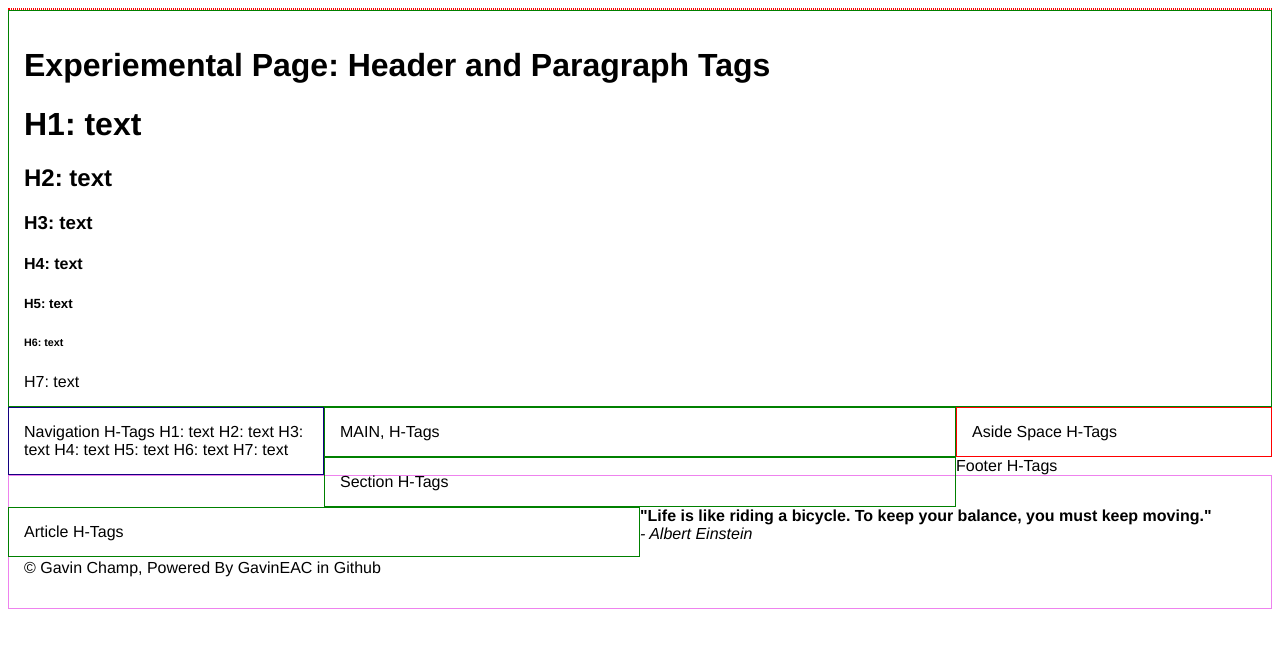
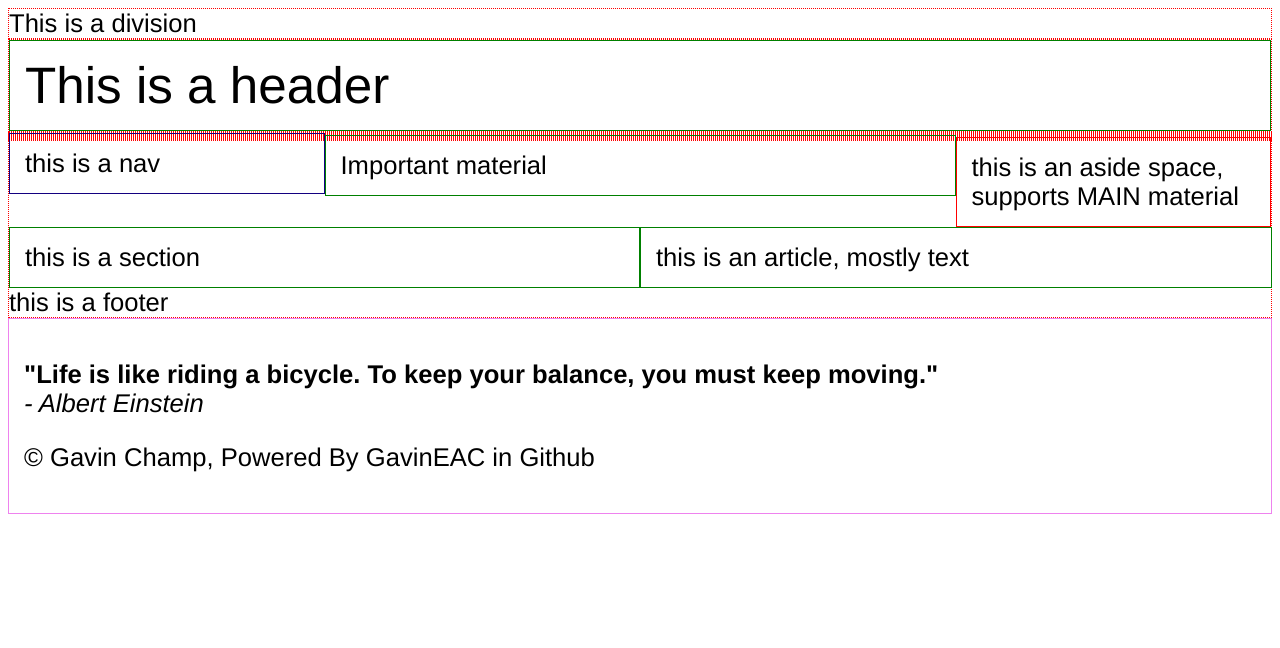
Before and after one commit to GavinEAC/LearningHTML.github.io, a plain HTML site: page PreTemplate exp Pages/exp DIVS.html in a window 1280 px wide. Drawn offline with Linux system fonts and the light colour scheme.

Commit message:
Update exp DIVS.html

```diff
--- a/PreTemplate exp Pages/exp DIVS.html
+++ b/PreTemplate exp Pages/exp DIVS.html
@@ -14,14 +14,14 @@
         <style>
             *{
                 box-sizing: border-box;
-                //font-size: 2vw;
+                font-size: 2vw;
                 font-family: helvetica, sans-serif;
             }
             div { border: thin dotted red;}
             .header{
                 border: 1px solid green;
                 padding: 15px;
-                //font-size: 4vw;
+                font-size: 4vw;
             }
             .nav{
                 width: 25%;
@@ -52,33 +52,16 @@
         <!-- Websites load in a specific order. Head, CSS, JS, Body-->
     </head>
     <body>
-        <div></div>
-        <header class="header">
-            <h1>Experiemental Page: Header and Paragraph Tags</h1>
-            <h1>H1: text</h1>
-            <h2>H2: text</h2>
-            <h3>H3: text</h3>
-            <h4>H4: text</h4>
-            <h5>H5: text</h5>
-            <h6>H6: text</h6>
-            <h7>H7: text</h7>
-        </header>
-        <nav class="nav">
-            Navigation H-Tags
-            H1: text
-            H2: text
-            H3: text
-            H4: text
-            H5: text
-            H6: text
-            H7: text
-        </nav>
-        <main class="main">MAIN, H-Tags</main>
-        <aside class="aside">Aside Space H-Tags</aside>
-        <section class="main">Section H-Tags</section>
-        <article class="main">Article H-Tags</article>
-        <footer calss="footer">Footer H-Tags</footer>
-    </body>
+        <div>This is a division</div>
+        <div><header class="header"> This is a header</header></div>
+        <div><nav class="nav">this is a nav</nav></div>
+        <div><main class="main">Important material</main></div>
+        <div><aside class="aside">this is an aside space, supports MAIN material</aside></div>
+        <div>
+            <section class="main">this is a section</section></div>
+            <article class="main">this is an article, mostly text</article>
+        </div>
+        <div><footer>this is a footer</footer></div>
     </body>
     <footer class="footer">
         <blockquote cite="">
```
